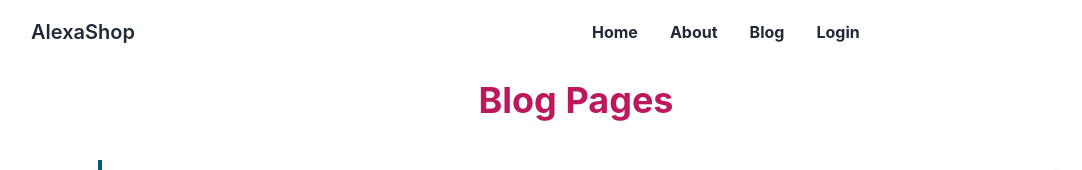
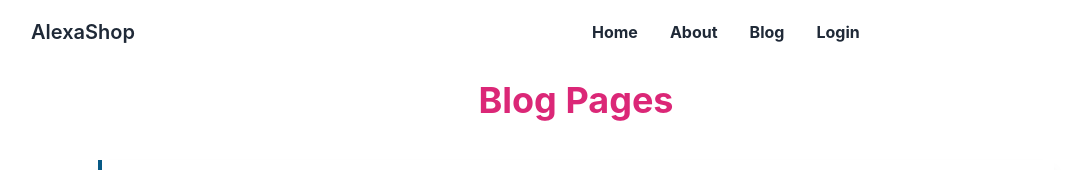
Before and after one commit to Tasfiajahantania/my-resale-product-client, a React (Create React App) app: page /blog in a window 1280 px wide. Shown: the top 170 px of the page, without its empty margins (64-1146 px from the left). Built offline with nearby package versions, Linux system fonts and the light colour scheme; no server answers.

Commit message:
first commit

```diff
--- a/src/Pages/Blog/Blog.js
+++ b/src/Pages/Blog/Blog.js
@@ -3,7 +3,7 @@
 const Blog = () => {
     return (
         <div className="m-3 text-black">
-            <h3 className="text-center my-4 text-4xl font-bold text-pink-700">
+            <h3 className="text-center my-4 text-4xl font-bold text-pink-600">
                 Blog Pages
             </h3>
 
```
